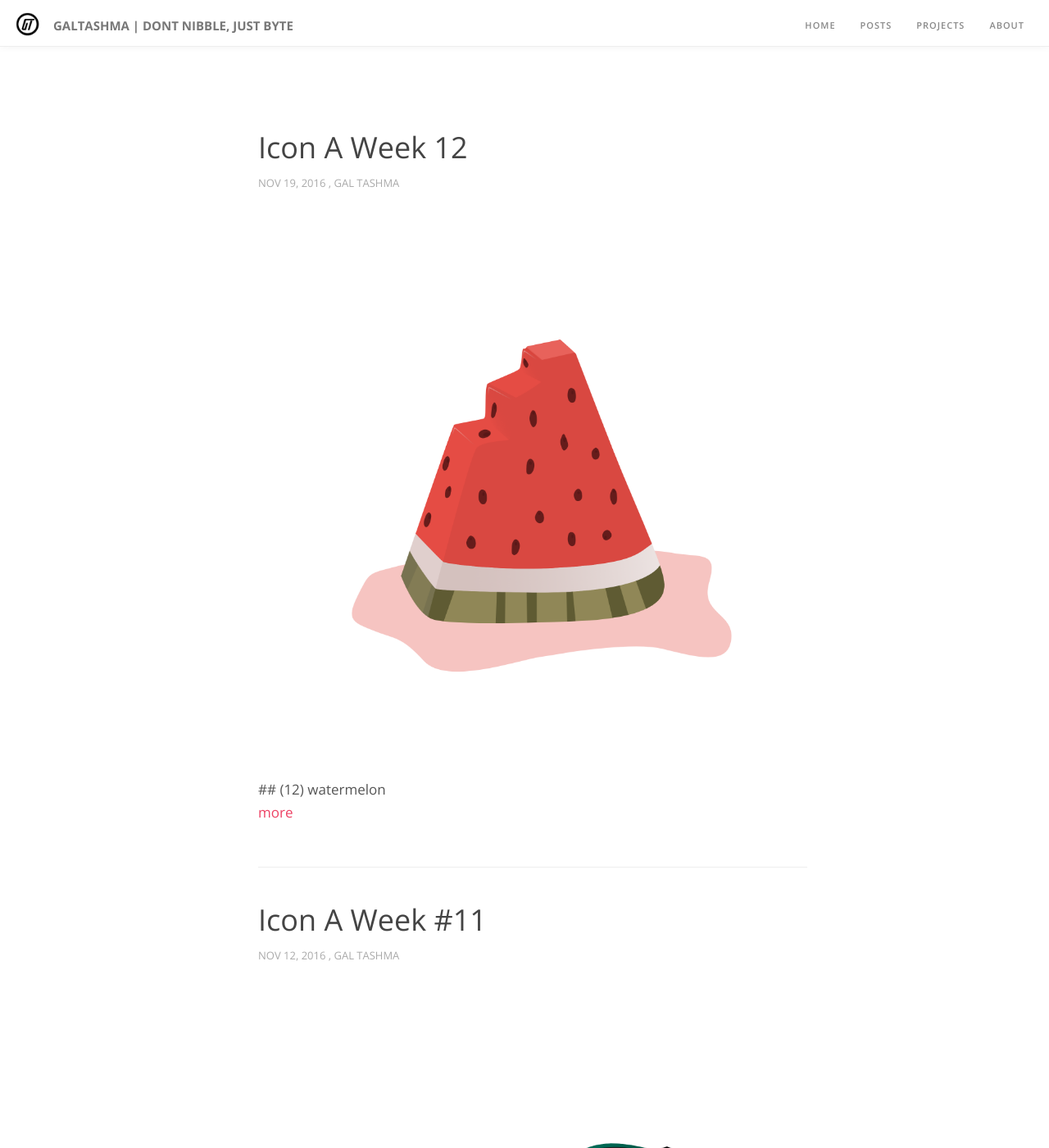
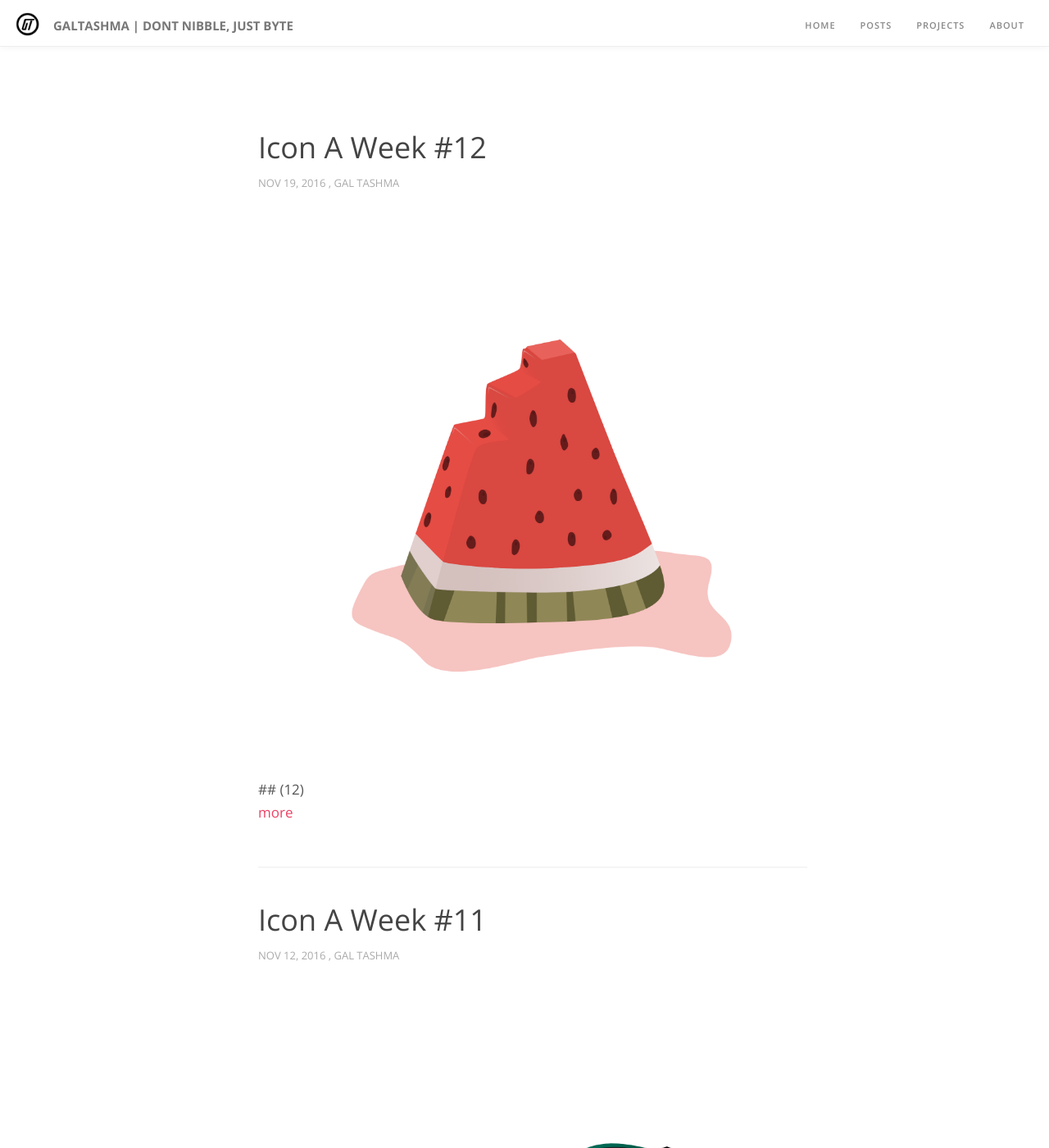
Before and after one commit to bitterbit/bitterbit.github.io, a Jekyll site: the page built from posts.html, in a window 1280 px wide and 1400 px high. Shown: the whole window at 82% size. Built offline with Jekyll 4.4.1, drawn with Linux system fonts in a browser that asks for light colours; comment, search, counter and statistics services are not loaded.

Commit message:
Added #12 icon a week

```diff
--- a/_posts/2016-11-20-icon-a-week-12.markdown
+++ b/_posts/2016-11-20-icon-a-week-12.markdown
@@ -1,11 +1,11 @@
 ---
 layout: post
-title: "Icon A Week 12"
-date: 2016-11-20 01:41:09 +0200
+title: "Icon A Week #12"
+date: 2016-11-20 01:46:16 +0200
 categories: icon-a-week
 cover: watermelon.png
 author: Gal Tashma
 ---
 
-\#\# (12) watermelon
+\#\# (12)
 ![](/assets/img/watermelon.png)
```
